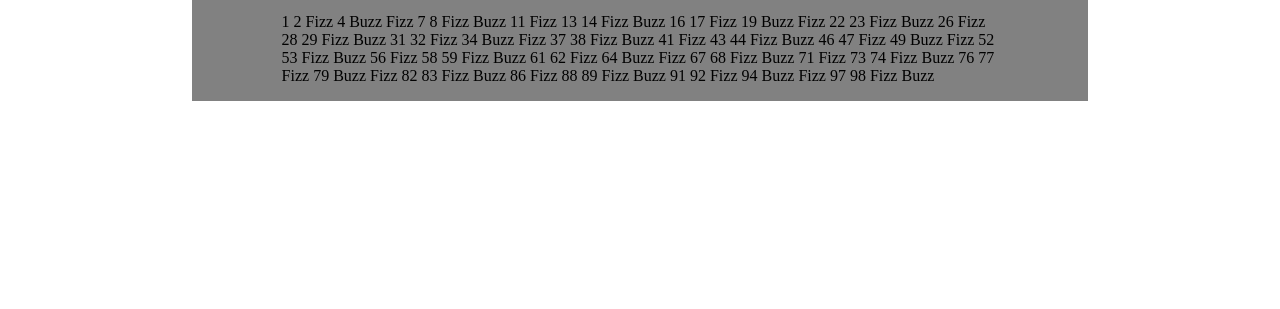
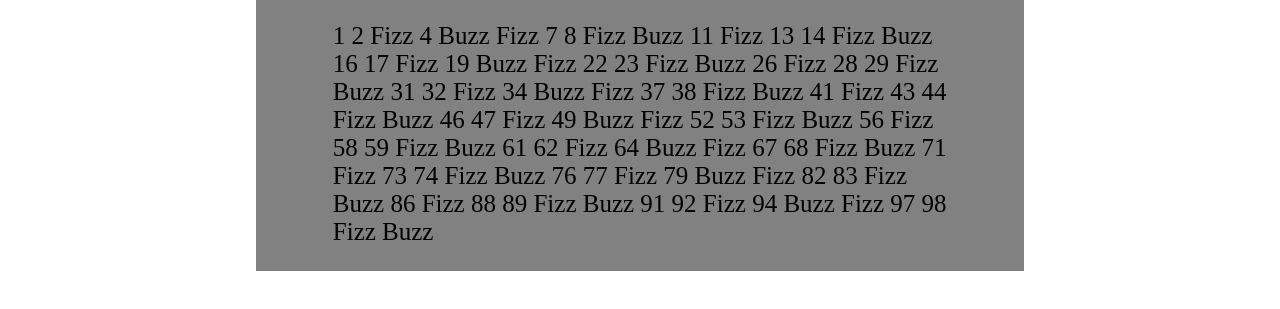
Before and after one commit to c-davisson/c-davisson, a plain HTML site: page FizzBuzzPage.html in a window 1280 px wide. Shown: the part 67-376 px from the top of the page. Drawn offline with Linux system fonts and the light colour scheme.

Commit message:
Update FizzBuzzPage.html

```diff
--- a/FizzBuzzPage.html
+++ b/FizzBuzzPage.html
@@ -83,12 +83,12 @@
       #primary-div{
     z-index:1;
     position: relative;
-    margin-left:15%;
-    margin-right: 15%;
+    margin-left:20%;
+    margin-right: 20%;
     background-color: rgb(129, 129, 129);
     top: 0em;}
 
-      p {margin-left: 10%; margin-right: 10%;}
+      p {margin-left: 10%; margin-right: 10%; font-size: 25px;}
 
 </style>
 <body>
```
